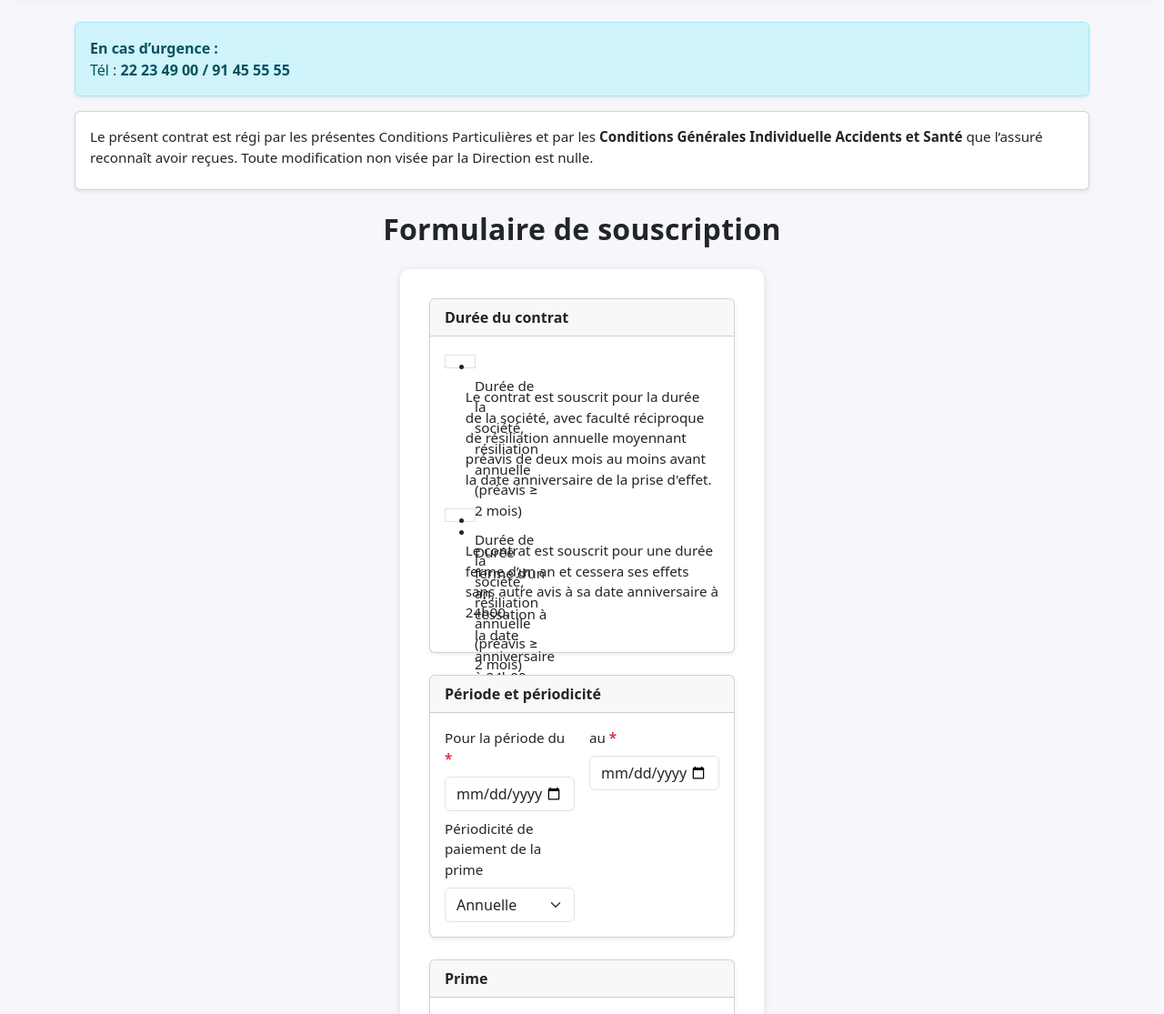
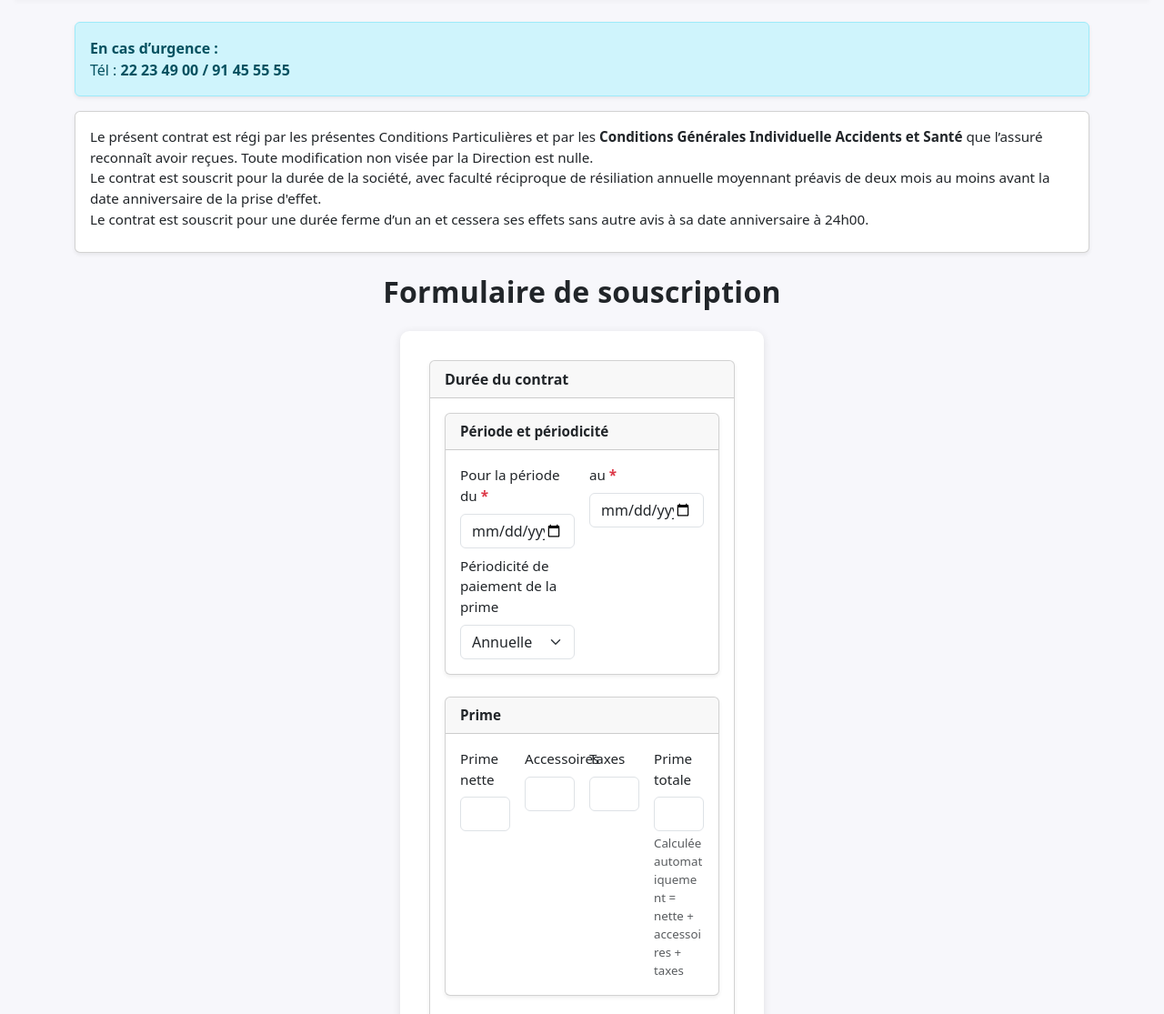
Before and after one commit to IFAZANE/fafa, a Flask app: page /questionnaire in a window 1280 px wide. Shown: the part 194-1309 px from the top of the page at 91% size. Run offline with Flask 3, Linux system fonts and the light colour scheme.

Commit message:
questionnaire.html

```diff
--- a/fafa/templates/questionnaire.html
+++ b/fafa/templates/questionnaire.html
@@ -65,7 +65,10 @@
           <p class="mb-2">
             Le présent contrat est régi par les présentes Conditions Particulières et par les
             <strong>Conditions Générales Individuelle Accidents et Santé</strong> que l’assuré reconnaît avoir reçues.
-            Toute modification non visée par la Direction est nulle.
+            Toute modification non visée par la Direction est nulle. <br>
+            Le contrat est souscrit pour la durée de la société, avec faculté réciproque de résiliation annuelle moyennant préavis de deux mois au moins avant la date anniversaire de la prise d'effet.
+            <br>
+             Le contrat est souscrit pour une durée ferme d’un an et cessera ses effets sans autre avis à sa date anniversaire à 24h00.
           </p>
         </div>
       </div>
@@ -81,24 +84,7 @@
   <div class="card-header fw-semibold">Durée du contrat</div>
   <div class="card-body small-text">
 
-    <!-- Option 1 -->
-    <div class="form-check d-flex flex-column mb-3">
-      {{ form.duree_contrat(class="form-check-input", id="opt_societe", value="societe") }}
-      <label for="opt_societe" class="form-check-label w-100 text-wrap mt-1">
-        Le contrat est souscrit pour la durée de la société, avec faculté réciproque de résiliation annuelle moyennant préavis de deux mois au moins avant la date anniversaire de la prise d'effet.
-      </label>
-    </div>
 
-    <!-- Option 2 -->
-    <div class="form-check d-flex flex-column mb-3">
-      {{ form.duree_contrat(class="form-check-input", id="opt_ferme", value="ferme") }}
-      <label for="opt_ferme" class="form-check-label w-100 text-wrap mt-1">
-        Le contrat est souscrit pour une durée ferme d’un an et cessera ses effets sans autre avis à sa date anniversaire à 24h00.
-      </label>
-    </div>
-
-  </div>
-</div>
 
 <!-- Période et périodicité -->
 <div class="card mb-4 shadow-sm">
```
